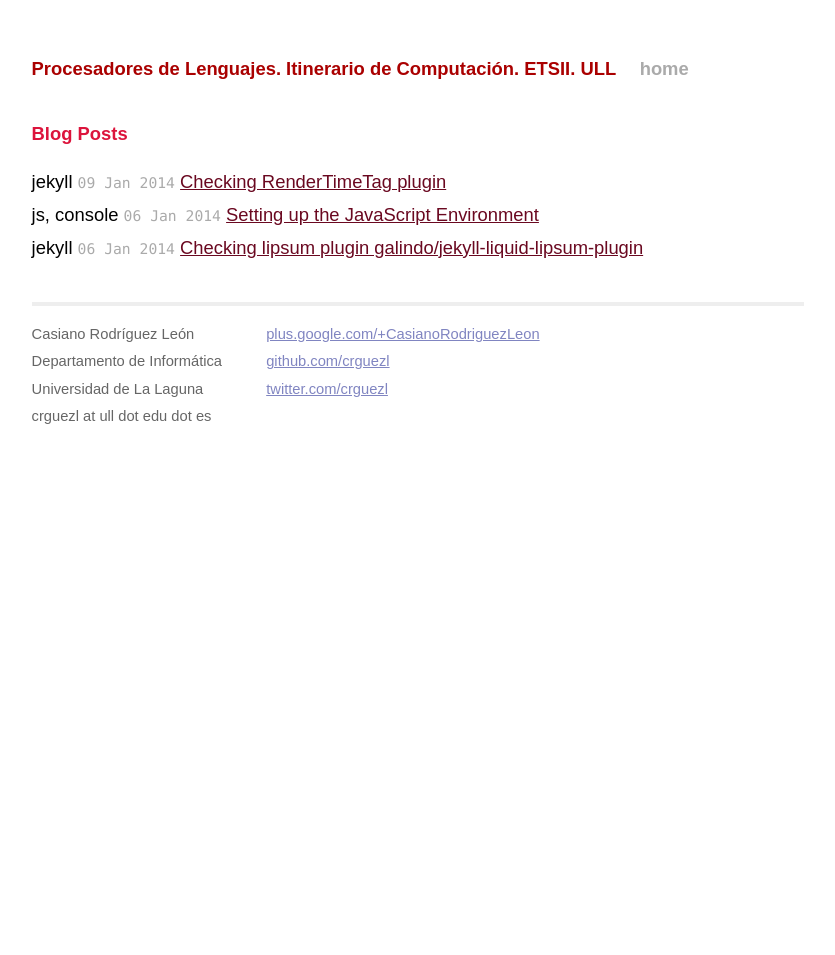
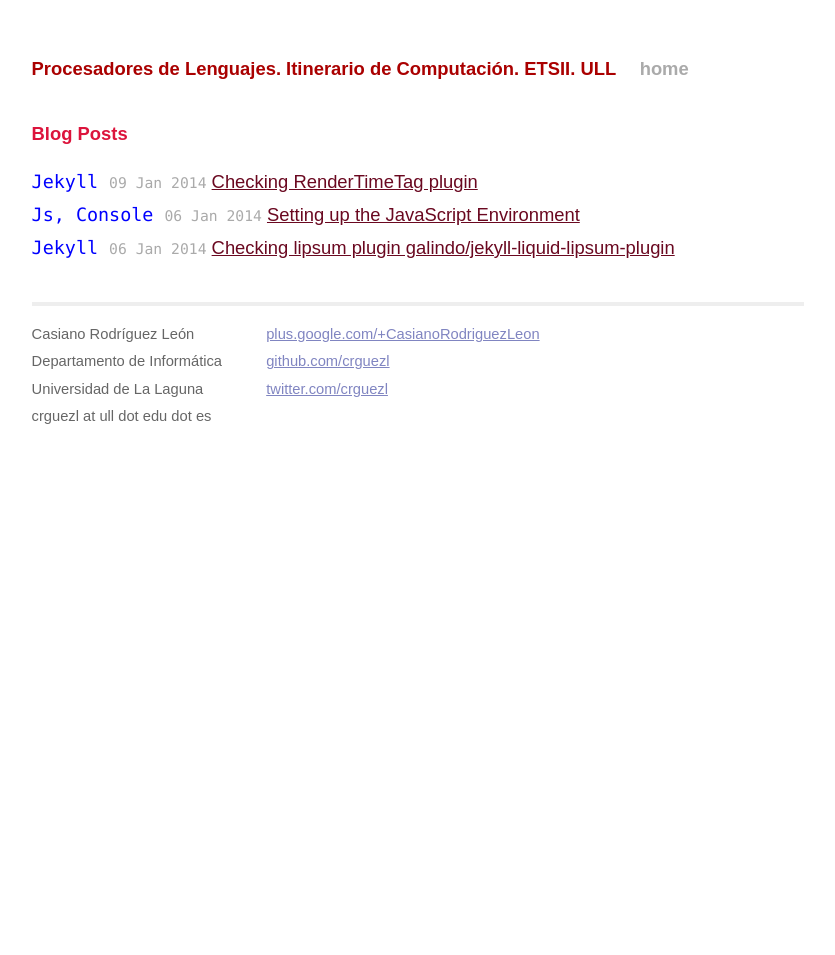
Before and after one commit to ULL-ESIT-GRADOII-PL/ULL-ETSII-GRADO-PL-1314.github.io, a Jekyll site: the page built from index.html, in a window 1280 px wide. Shown: the whole page, without its empty margins (222-1057 px from the left). Built offline with Jekyll 4.4.1, drawn with Linux system fonts in a browser that asks for light colours; some web fonts are replaced; Markdown is read by kramdown in place of the engine named in the settings.

Commit message:
class categories added

```diff
--- a/index.html
+++ b/index.html
@@ -8,7 +8,9 @@ title: Procesadores de Lenguajes. Itinerario de Computación. ETSII. ULL
   <ul class="posts">
     {% for post in site.posts %}
       <li>
-        {{ post.categories | join: ", " }}
+        <span class="categories">
+          {{ post.categories | join: ", " }}
+        </span>
         <span>{{ post.date | date_to_string }}</span>
         <a href="{{ post.url }}">{{ post.title }}</a>
       </li>
```
Also changed, not shown: 3 other files.
